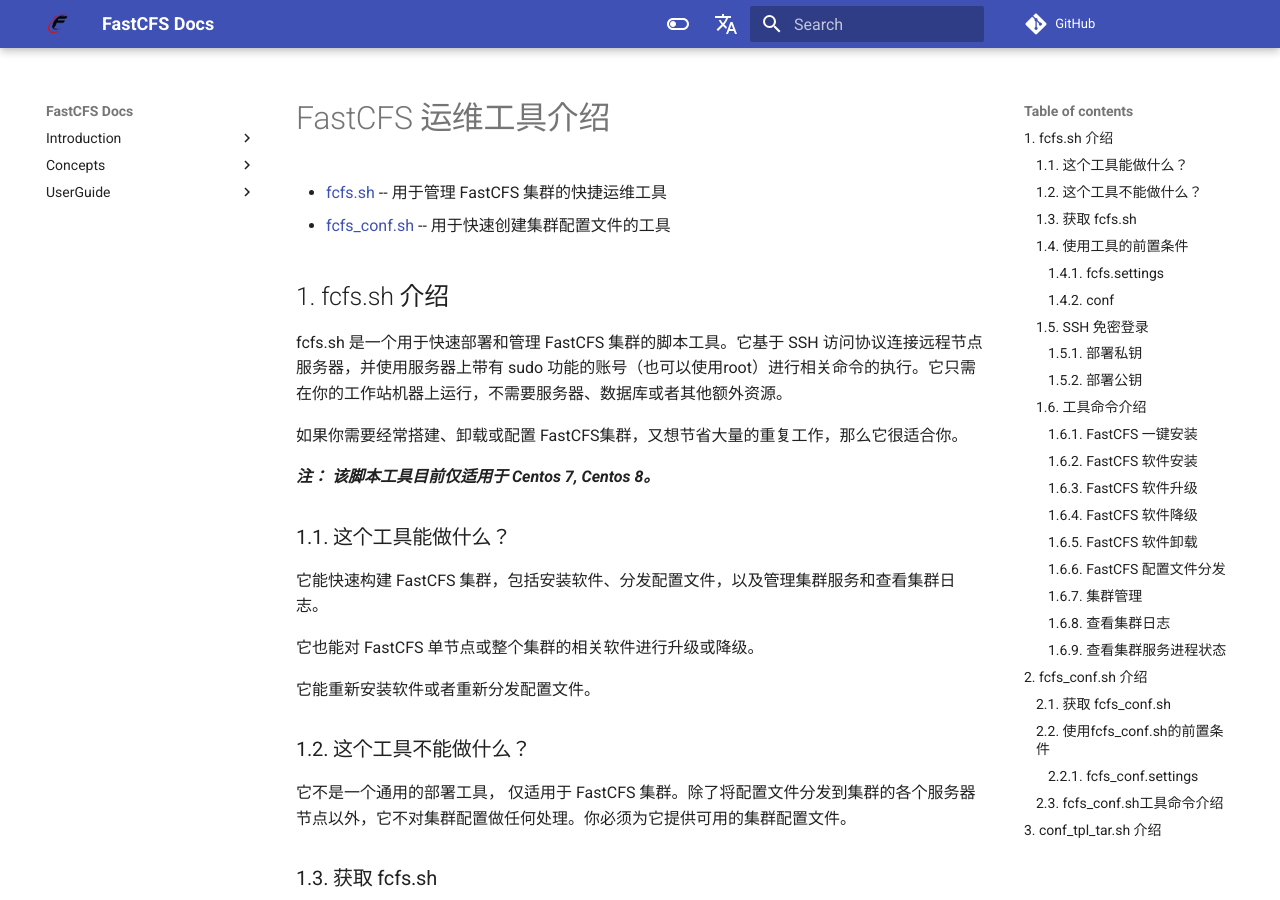
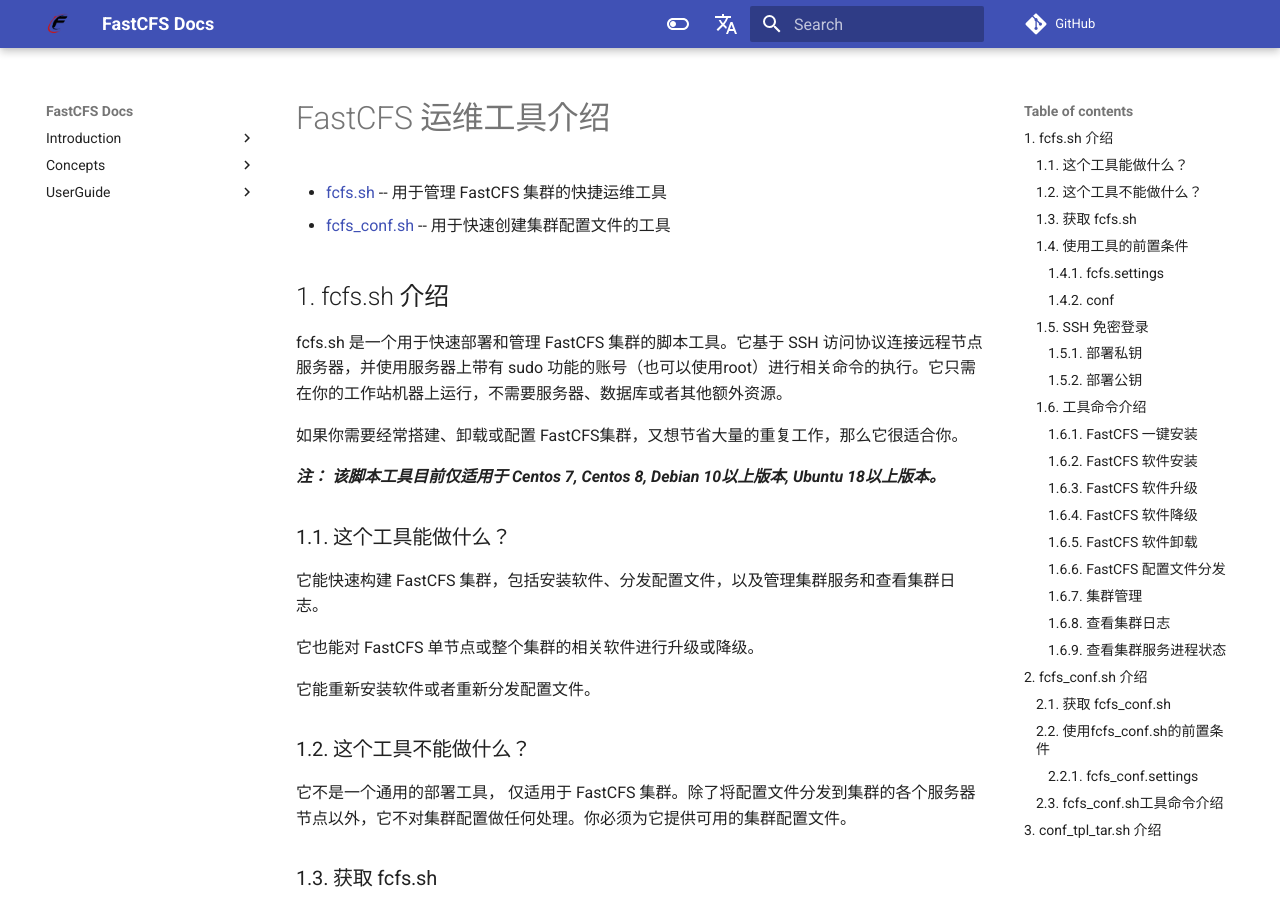
Before and after one commit to happyfish100/FastCFS, an MkDocs documentation site: the page built from docs/fcfs-ops-tool-zh_CN.md, in a window 1280 px wide and 900 px high. Built offline with MkDocs 1.6.1 and Material for MkDocs 9.7.7, drawn with Linux system fonts in a browser that asks for light colours; comment, search, counter and statistics services are not loaded; the version menu is left out.

Commit message:
modify fcfs.sh to support apt install on Debian and Ubuntu

```diff
--- a/docs/fcfs-ops-tool-zh_CN.md
+++ b/docs/fcfs-ops-tool-zh_CN.md
@@ -9,7 +9,7 @@ fcfs.sh 是一个用于快速部署和管理 FastCFS 集群的脚本工具。它
 
 如果你需要经常搭建、卸载或配置 FastCFS集群，又想节省大量的重复工作，那么它很适合你。
 
-***注： 该脚本工具目前仅适用于 Centos 7, Centos 8。***
+***注： 该脚本工具目前仅适用于 Centos 7, Centos 8, Debian 10以上版本, Ubuntu 18以上版本。***
 
 <a name="fcfs.sh"></a>
 ### 1.1. 这个工具能做什么？
```
Also changed, not shown: docs/fcfs-ops-tool.md (+1 -1 lines), 2 other files.
